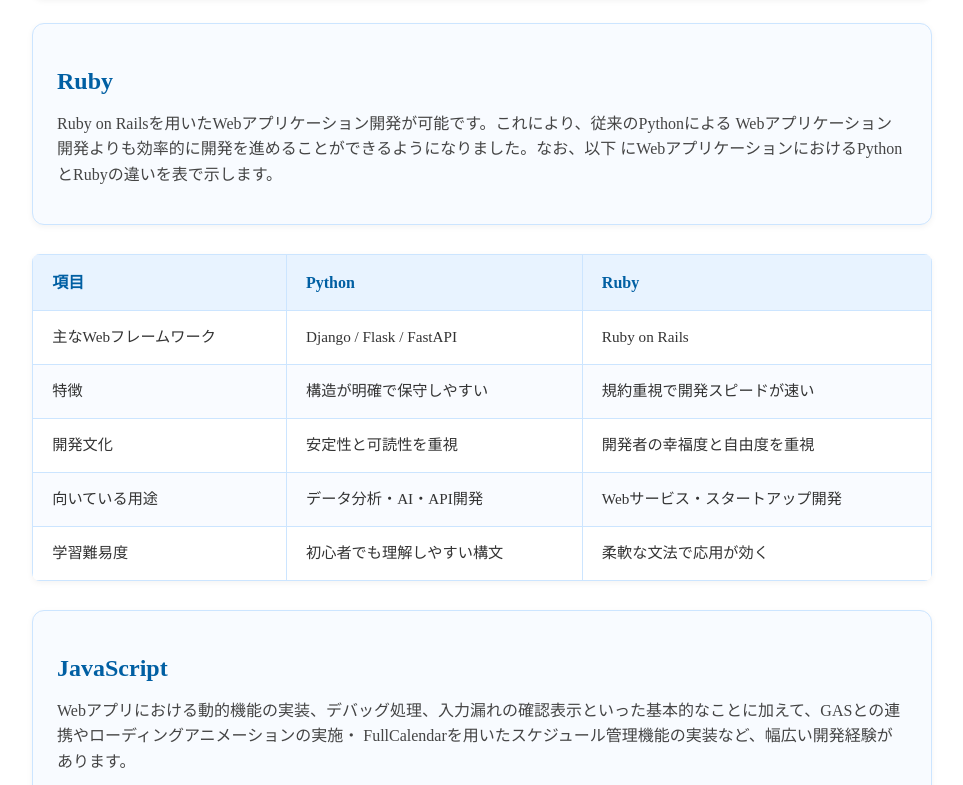
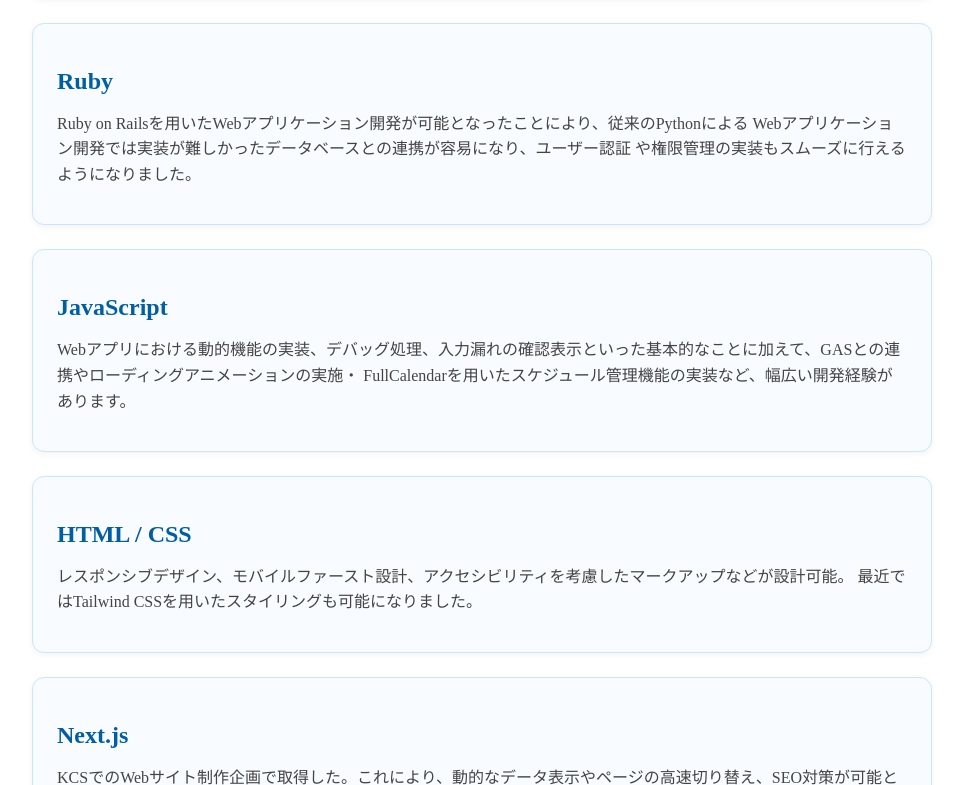
Before and after one commit to yoguze/my-works-website, a Next.js app: page /ability in a window 1280 px wide. Shown: the part 395-1180 px from the top of the page, without its empty margins (158-1121 px from the left). Built offline with nearby package versions, Linux system fonts and the light colour scheme.

Commit message:
rubyの修正

```diff
--- a/app/ability/page.js
+++ b/app/ability/page.js
@@ -36,49 +36,11 @@
               <section>
                 <h2>Ruby</h2>
                 <p>
-                  Ruby on Railsを用いたWebアプリケーション開発が可能です。これにより、従来のPythonによる
-                  Webアプリケーション開発よりも効率的に開発を進めることができるようになりました。なお、以下
-                  にWebアプリケーションにおけるPythonとRubyの違いを表で示します。
+                  Ruby on Railsを用いたWebアプリケーション開発が可能となったことにより、従来のPythonによる
+                  Webアプリケーション開発では実装が難しかったデータベースとの連携が容易になり、ユーザー認証
+                  や権限管理の実装もスムーズに行えるようになりました。
                 </p>
               </section>
-
-              <table className="compare-table">
-                <thead>
-                  <tr>
-                    <th>項目</th>
-                    <th>Python</th>
-                    <th>Ruby</th>
-                  </tr>
-                </thead>
-                <tbody>
-                  <tr>
-                    <td>主なWebフレームワーク</td>
-                    <td>Django / Flask / FastAPI</td>
-                    <td>Ruby on Rails</td>
-                  </tr>
-                  <tr>
-                    <td>特徴</td>
-                    <td>構造が明確で保守しやすい</td>
-                    <td>規約重視で開発スピードが速い</td>
-                  </tr>
-                  <tr>
-                    <td>開発文化</td>
-                    <td>安定性と可読性を重視</td>
-                    <td>開発者の幸福度と自由度を重視</td>
-                  </tr>
-                  <tr>
-                    <td>向いている用途</td>
-                    <td>データ分析・AI・API開発</td>
-                    <td>Webサービス・スタートアップ開発</td>
-                  </tr>
-                  <tr>
-                    <td>学習難易度</td>
-                    <td>初心者でも理解しやすい構文</td>
-                    <td>柔軟な文法で応用が効く</td>
-                  </tr>
-                </tbody>
-              </table>
-
 
               <section>
                 <h2>JavaScript</h2>
@@ -92,6 +54,7 @@
                 <h2>HTML / CSS</h2>
                 <p>
                   レスポンシブデザイン、モバイルファースト設計、アクセシビリティを考慮したマークアップなどが設計可能。
+                  最近ではTailwind CSSを用いたスタイリングも可能になりました。
                 </p>
               </section>
 
```
